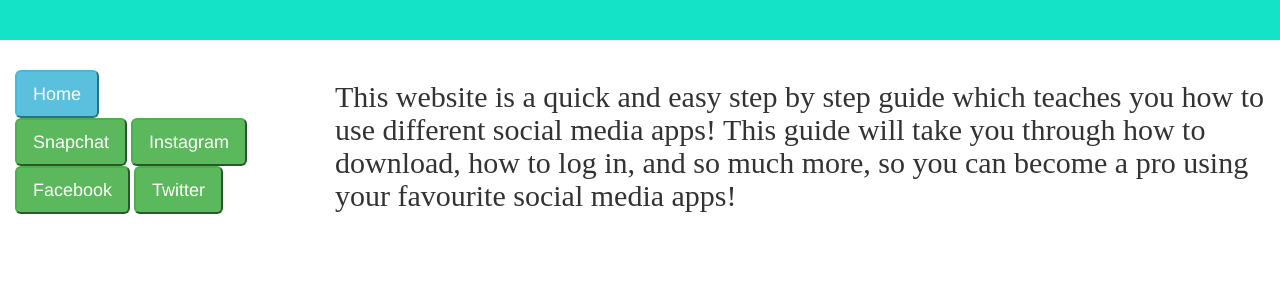
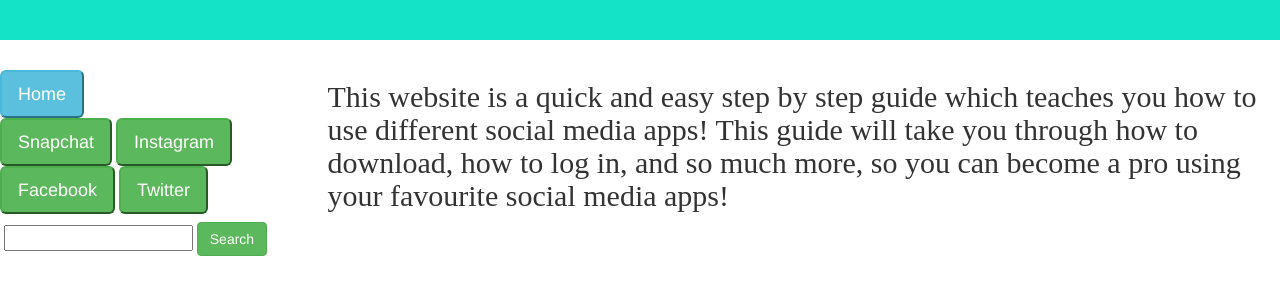
Before and after one commit to XxlozbornexX/Website-Project, a plain HTML site: page index.html in a window 1280 px wide. Shown: the part 216-510 px from the top of the page. Drawn offline with Linux system fonts and the light colour scheme.

Commit message:
search bar

```diff
--- a/index.html
+++ b/index.html
@@ -11,6 +11,7 @@
     <h1 style="font-size:60px;"><strong>So Medїa</strong></h1>
     <h2 style="font-size:40px;">Your Home Hub for Social Media Guides</h2>
     </div>
+    <div class="row">
     <div class="col-sm-3">
       <button class="btn-lg btn-info" type="submit">Home</button>
       <div id='social-buttons'>
@@ -25,6 +26,13 @@
           This website is a quick and easy step by step guide which teaches you how to use different social media apps! This guide will take you through how to download, how to log in, and so much more, so you can become a pro using your favourite social media apps!</h5>
 
     </div>
+  </div>
+
+  <form role='form'>
+    <label for="email"></label>
+    <input type="text" name="email" >
+    <button class="btn btn-success" type="submit">Search</button>
+  </form>
 
   </div>
 
```
